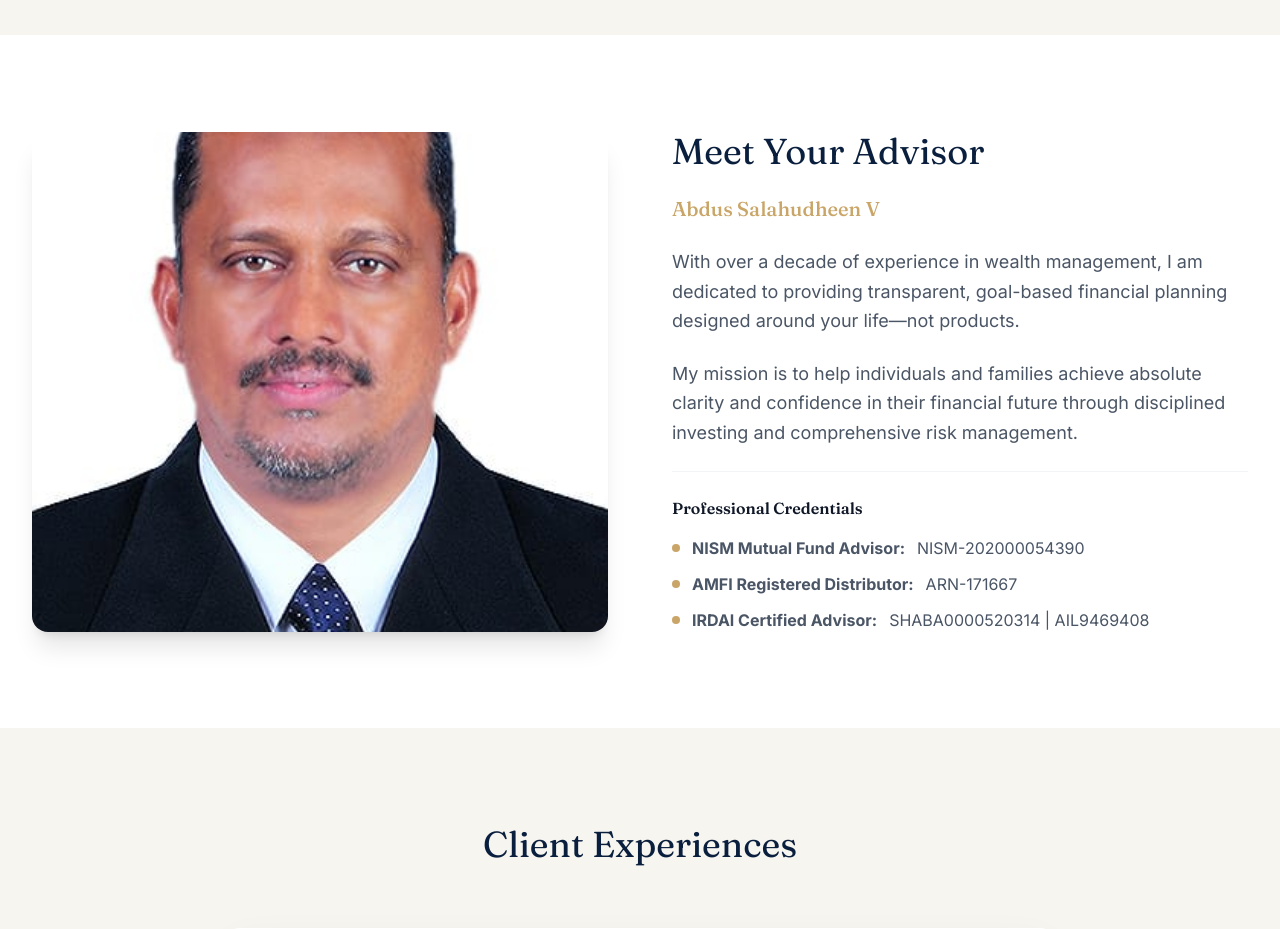
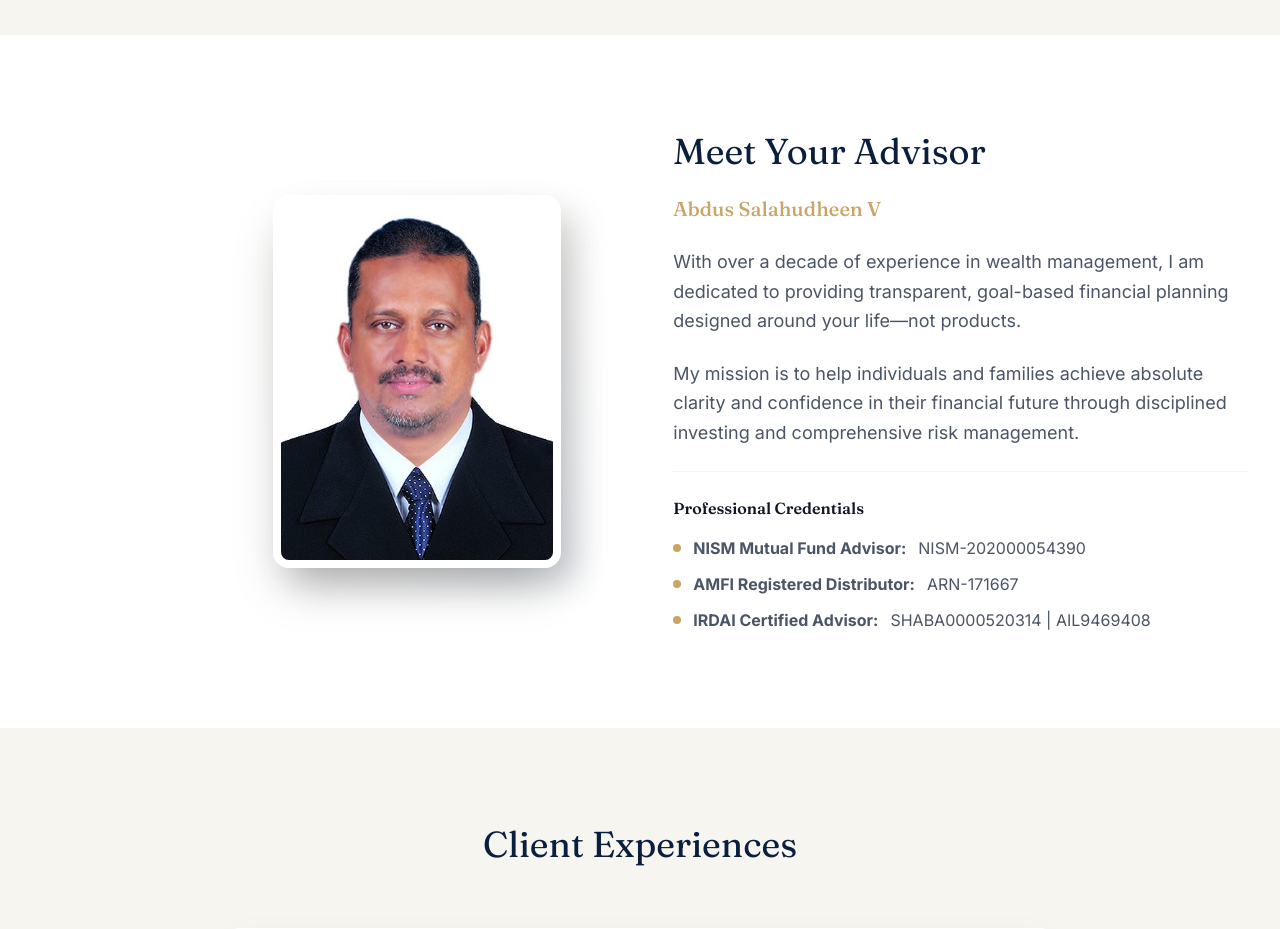
Before and after one commit to Rayyanmillionaire/Abdussalahudheen-V, a React (Vite) app: page / in a window 1280 px wide. Shown: the part 3080-4009 px from the top of the page. Built offline with nearby package versions, Linux system fonts and the light colour scheme.

Commit message:
style: resize advisor photo for a professional look

```diff
--- a/src/components/Home/AdvisorSection.tsx
+++ b/src/components/Home/AdvisorSection.tsx
@@ -11,13 +11,16 @@ export default function AdvisorSection() {
             initial={{ opacity: 0, x: -20 }}
             whileInView={{ opacity: 1, x: 0 }}
             viewport={{ once: true }}
-            className="w-full md:w-1/2"
+            className="w-full md:w-1/2 flex justify-center md:justify-end md:pr-12"
           >
-            <img
-              src={advisorImage}
-              alt="Financial Advisor"
-              className="rounded-2xl shadow-xl w-full h-[500px] object-cover"
-            />
+            <div className="relative">
+              <div className="absolute inset-0 bg-gradient-to-br from-[var(--color-secondary)] to-[var(--color-primary)] rounded-2xl blur-lg opacity-20 transform translate-x-4 translate-y-4"></div>
+              <img
+                src={advisorImage}
+                alt="Financial Advisor"
+                className="relative z-10 rounded-2xl shadow-2xl w-72 h-auto object-cover border-8 border-white"
+              />
+            </div>
           </motion.div>
 
           <motion.div
```
